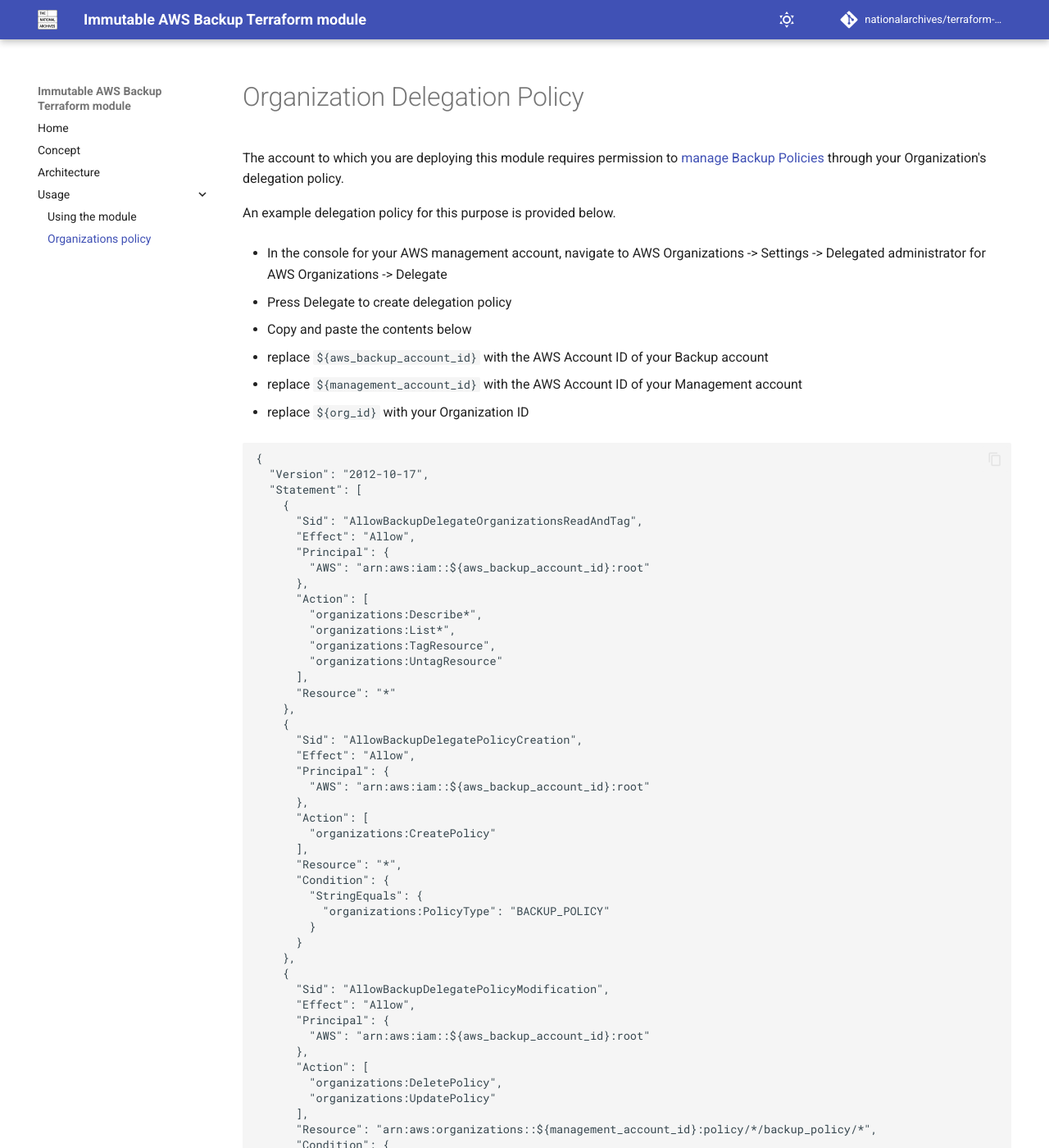
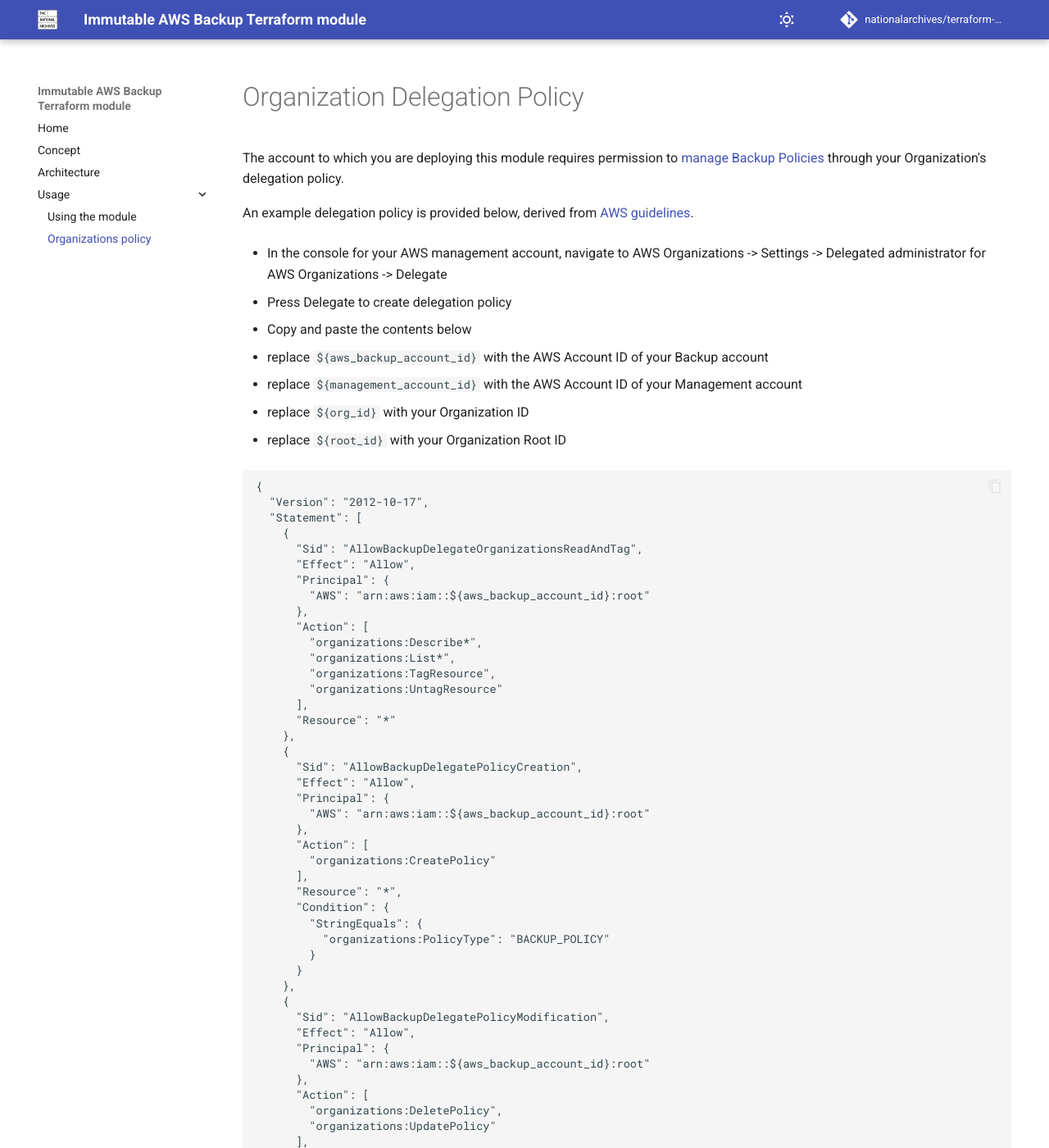
Before and after one commit to nationalarchives/terraform-aws-immutable-aws-backup, an MkDocs documentation site: the page built from docs/org-policy.md, in a window 1280 px wide and 1400 px high. Shown: the whole window at 82% size. Built offline with MkDocs 1.6.1 and Material for MkDocs 9.7.7, drawn with Linux system fonts in a browser that asks for light colours; comment, search, counter and statistics services are not loaded; some of the changed text lies outside the part shown.

Commit message:
DABACKUPS-72 remove secret scan and update org delegation policy

````diff
--- a/docs/org-policy.md
+++ b/docs/org-policy.md
@@ -2,7 +2,7 @@
 
 The account to which you are deploying this module requires permission to [manage Backup Policies](https://docs.aws.amazon.com/organizations/latest/userguide/orgs_delegate_policies.html) through your Organization's delegation policy.
 
-An example delegation policy for this purpose is provided below.
+An example delegation policy is provided below, derived from [AWS guidelines](https://aws.amazon.com/blogs/storage/delegated-administrator-support-for-aws-backup).
 
 - In the console for your AWS management account, navigate to AWS Organizations -> Settings -> Delegated administrator for AWS Organizations -> Delegate
 
@@ -15,6 +15,8 @@
 - replace `${management_account_id}` with the AWS Account ID of your Management account
 
 - replace `${org_id}` with your Organization ID
+
+- replace `${root_id}` with your Organization Root ID
 
 ```json
 {
@@ -80,7 +82,8 @@
       "Resource": [
         "arn:aws:organizations::${management_account_id}:policy/*/backup_policy/*",
         "arn:aws:organizations::${management_account_id}:account/${org_id}/*",
-        "arn:aws:organizations::${management_account_id}:ou/${org_id}/*"
+        "arn:aws:organizations::${management_account_id}:ou/${org_id}/*",
+        "arn:aws:organizations::${management_account_id}:root/${org_id}/${root_id}"
       ],
       "Condition": {
         "StringEquals": {
````
Also changed, not shown: 1 other file.
